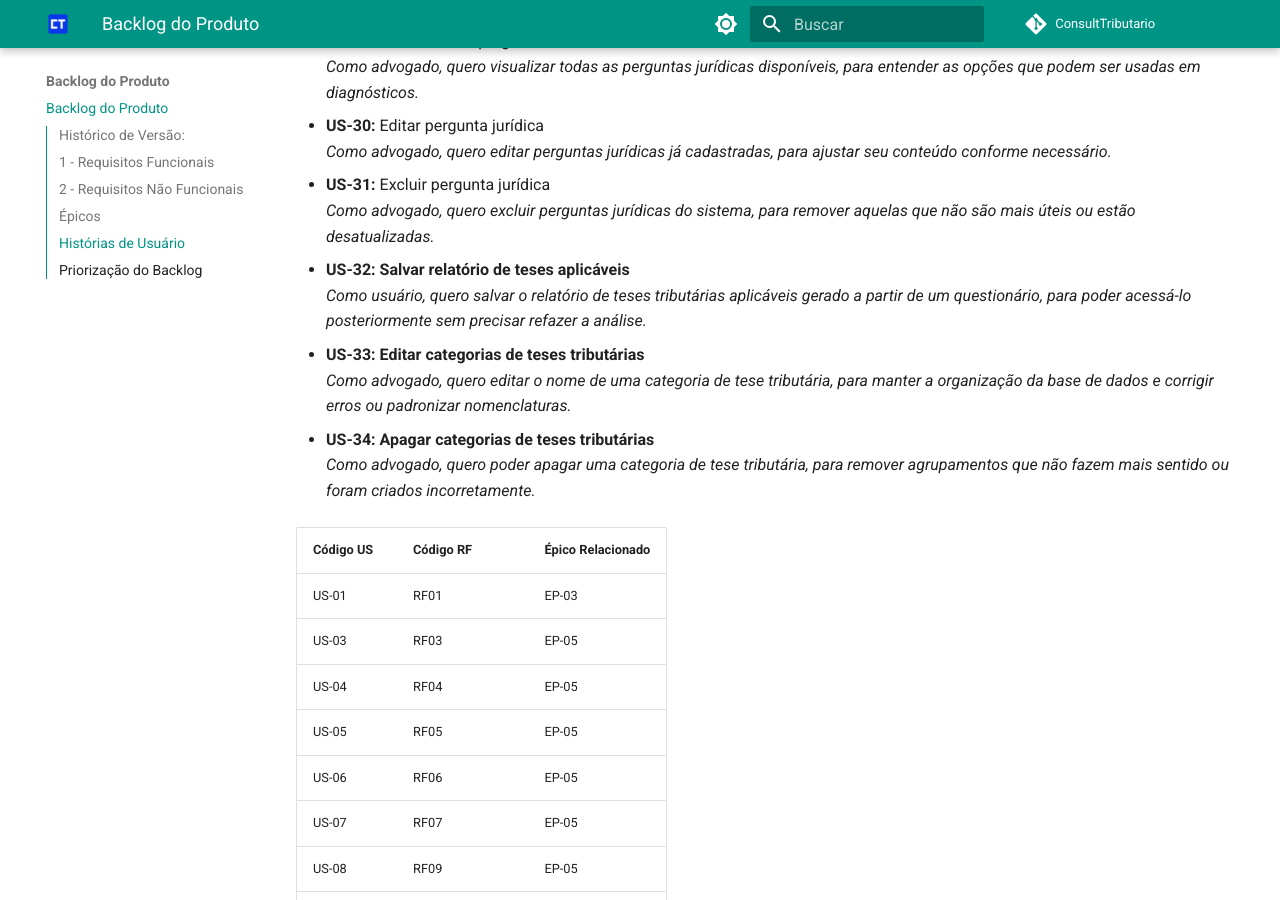
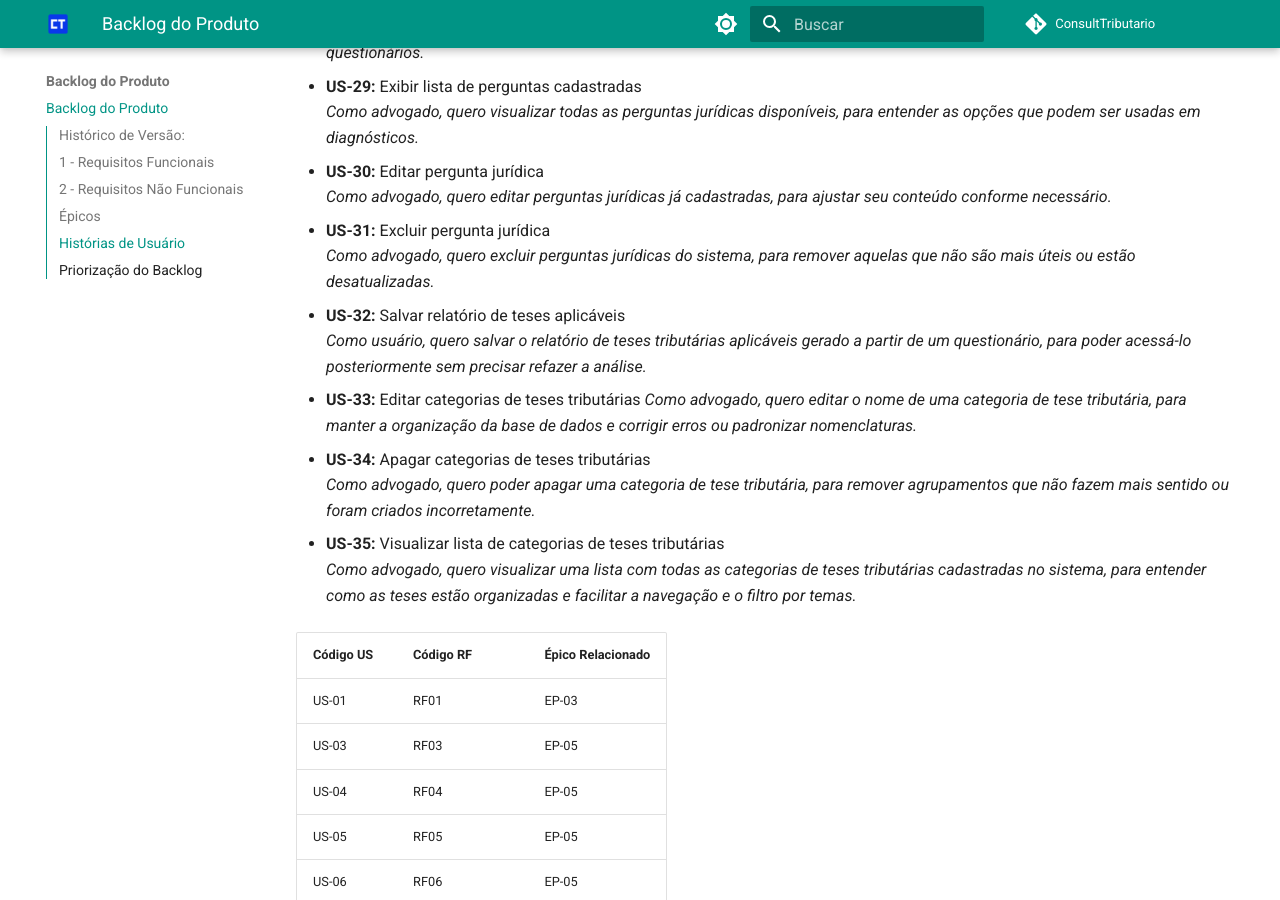
Before and after one commit to mdsreq-fga-unb/2025.1-T02-ConsultTributario, an MkDocs documentation site: the page built from docs/visao-produto/product-backlog.md, in a window 1280 px wide and 900 px high, scrolled down 5072 px. Built offline with MkDocs 1.6.1 and Material for MkDocs 9.7.7, drawn with Linux system fonts in a browser that asks for light colours; comment, search, counter and statistics services are not loaded; some of the changed text lies outside the part shown.

Commit message:
fix: corrige US que nao estavam listadas

```diff
--- a/docs/visao-produto/product-backlog.md
+++ b/docs/visao-produto/product-backlog.md
@@ -40,8 +40,9 @@ O backlog de produto é uma lista dinâmica e priorizada que contém todos os re
 | RF30   | Exportar relatório de teses aplicáveis em PDF                  |
 | RF31   | Relacionar pergunta a outras perguntas                         |
 | RF32   | Salvar relatório de teses aplicáveis                           |
-| RF33   | Editar categorias de teses                                     |
-| RF34   | Apagar categorias de teses                                     |
+| RF33   | Editar categoria de teses                                     |
+| RF34   | Apagar categoria de teses                                     |
+| RF35   | Listar categorias de teses                                     |
 
 ## 2 - Requisitos Não Funcionais
 
@@ -158,14 +159,17 @@ O backlog de produto é uma lista dinâmica e priorizada que contém todos os re
 - **US-31:** Excluir pergunta jurídica
   *Como advogado, quero excluir perguntas jurídicas do sistema, para remover aquelas que não são mais úteis ou estão desatualizadas.*
 
-- **US-32: Salvar relatório de teses aplicáveis**
+- **US-32:** Salvar relatório de teses aplicáveis
   *Como usuário, quero salvar o relatório de teses tributárias aplicáveis gerado a partir de um questionário, para poder acessá-lo posteriormente sem precisar refazer a análise.*
 
-- **US-33: Editar categorias de teses tributárias**
+- **US-33:**  Editar categorias de teses tributárias
   *Como advogado, quero editar o nome de uma categoria de tese tributária, para manter a organização da base de dados e corrigir erros ou padronizar nomenclaturas.*
 
-- **US-34: Apagar categorias de teses tributárias**
+- **US-34:** Apagar categorias de teses tributárias
   *Como advogado, quero poder apagar uma categoria de tese tributária, para remover agrupamentos que não fazem mais sentido ou foram criados incorretamente.*
+
+- **US-35:** Visualizar lista de categorias de teses tributárias
+  *Como advogado, quero visualizar uma lista com todas as categorias de teses tributárias cadastradas no sistema, para entender como as teses estão organizadas e facilitar a navegação e o filtro por temas.*
 
 | Código US | Código RF              | Épico Relacionado   |
 |-----------|------------------------|---------------------|
@@ -200,8 +204,11 @@ O backlog de produto é uma lista dinâmica e priorizada que contém todos os re
 | US-29     | RF23                   | EP-02               |
 | US-30     | RF21                   | EP-02               |
 | US-31     | RF22                   | EP-02               |
+| US-32     | RF32                   | EP-03               |
 | US-33     | RF33                   | EP-01               |
 | US-34     | RF34                   | EP-01               |
+| US-35     | RF35                   | EP-01               |
+
 
 ## Priorização do Backlog
 
@@ -227,10 +234,11 @@ O backlog de produto é uma lista dinâmica e priorizada que contém todos os re
 | US-03     | Consultar dados públicos do CNPJ via API                   | Should have  |    X     |
 | US-04     | Exibir informações públicas do CNPJ                        | Should have  |    X     |
 | US-33     | Editar categorias de teses tributárias                     | Should have  |    X     |
+| US-35     | Visualizar lista de categorias de teses tributárias        | Should have  |    X     |
+| US-09     | Associar informações do CNPJ às teses aplicáveis           | Should have  |          |
 | US-23     | Salvar respostas de questionário                           | Should have  |          |
 | US-24     | Editar respostas salvas de questionários anteriore         | Should have  |          |
 | US-26     | Excluir questionário respondido                            | Should have  |          |
-| US-09     | Associar informações do CNPJ às teses aplicáveis           | Should have  |          |
 | US-06     | Editar manualmente dados do CNPJ                           | Could have   |          |
 | US-10     | Visualizar dados retornados de consultas passadas ao CNPJ  | Could have   |          |
 | US-11     | Atualizar dados de um CNPJ                                 | Could have   |          |
```
